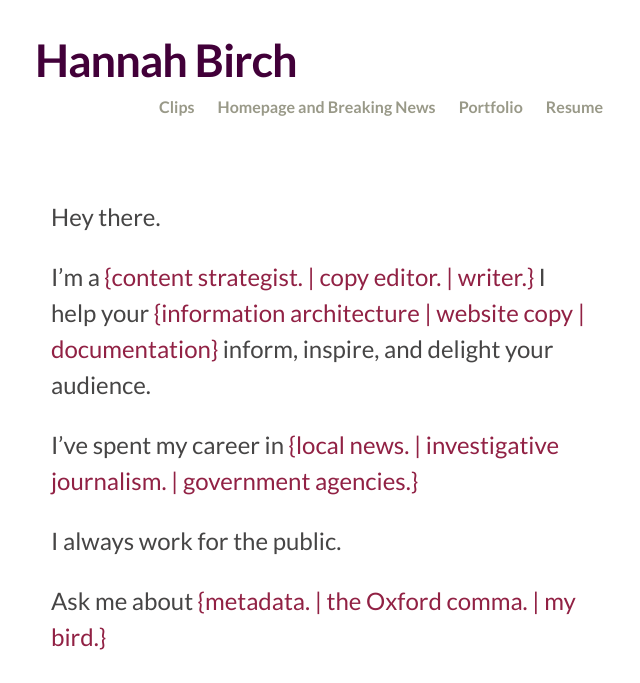
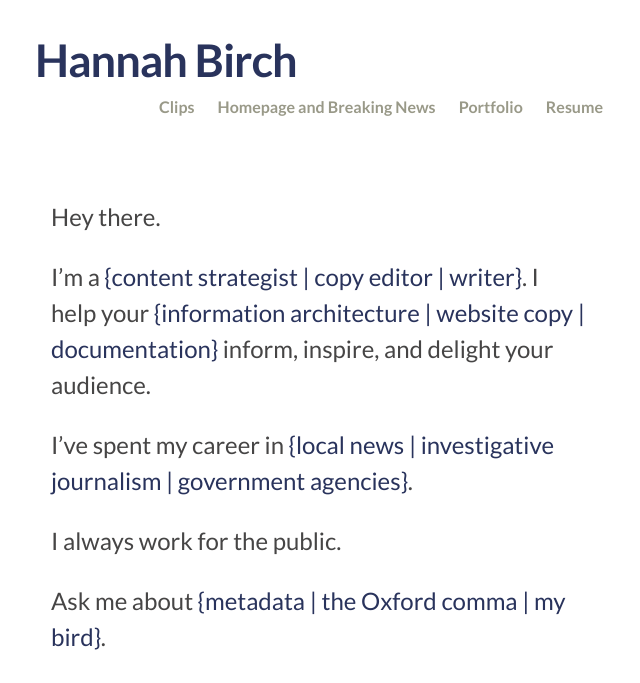
Before and after one commit to hannah-birch/hannah-birch.github.io, a Jekyll site: the page built from index.html, in a window 1280 px wide, cut to the strip 0-683 px from the top of the page. Shown: the whole strip, without its empty margins (321-961 px from the left). Built offline with Jekyll 4.4.1, drawn with Linux system fonts in a browser that asks for light colours; nearby versions of some CDN libraries.

Commit message:
Removes unnecessary SASS, changes accent color

```diff
--- a/_sass/_animated-header.scss
+++ /dev/null
@@ -1,17 +0,0 @@
-section.intro {
-  width: 100%;
-  margin: 0 .5em 2em 0;
-  font-size: 1.5em;
-}
-
-section.intro p span::before {
-  content: "{";
-}
-
-section.intro p span::after {
-  content: "}";
-}
-
-section.intro p span.adjective {
-  color: #912144;
-}
--- a/_sass/_layout.scss
+++ b/_sass/_layout.scss
@@ -221,7 +221,7 @@ section.intro p span::after {
 }
 
 section.intro p span.adjective {
-  color: #912144;
+  color: $accent-color;
 }
 
 
--- a/css/main.scss
+++ b/css/main.scss
@@ -17,7 +17,7 @@ $text-color:       #464545;
 $background-color: #fff;
 $brand-color:      #999988;
 
-$accent-color:     #420039;
+$accent-color:     #29335C;
 $accent-color-light: lighten($accent-color, 40%);
 $accent-color-dark: darken($accent-color, 5%);
 
--- a/index.html
+++ b/index.html
@@ -5,15 +5,15 @@ layout: homepage
 <section class="intro">
   <p>Hey there.</p>
   <p>I’m a
-    <span class="adjective">content strategist. | copy editor. | writer.</span>
+    <span class="adjective">content strategist | copy editor | writer</span>.
      I help your
     <span class="adjective">information architecture | website copy | documentation</span> inform, inspire, and delight your audience.</p>
   <p>I’ve spent my career in
-    <span class="adjective">local news. | investigative journalism. | government agencies.</span>
+    <span class="adjective">local news | investigative journalism | government agencies</span>.
   </p>
   <p>I always work for the public.</p>
   <p>Ask me about
-    <span class="adjective">metadata. | the Oxford comma. | my bird.</span>
+    <span class="adjective">metadata | the Oxford comma | my bird</span>.
   </p>
 
 </section>
```
Also changed, not shown: assets/img/accent-underline.svg, 4 other files.
